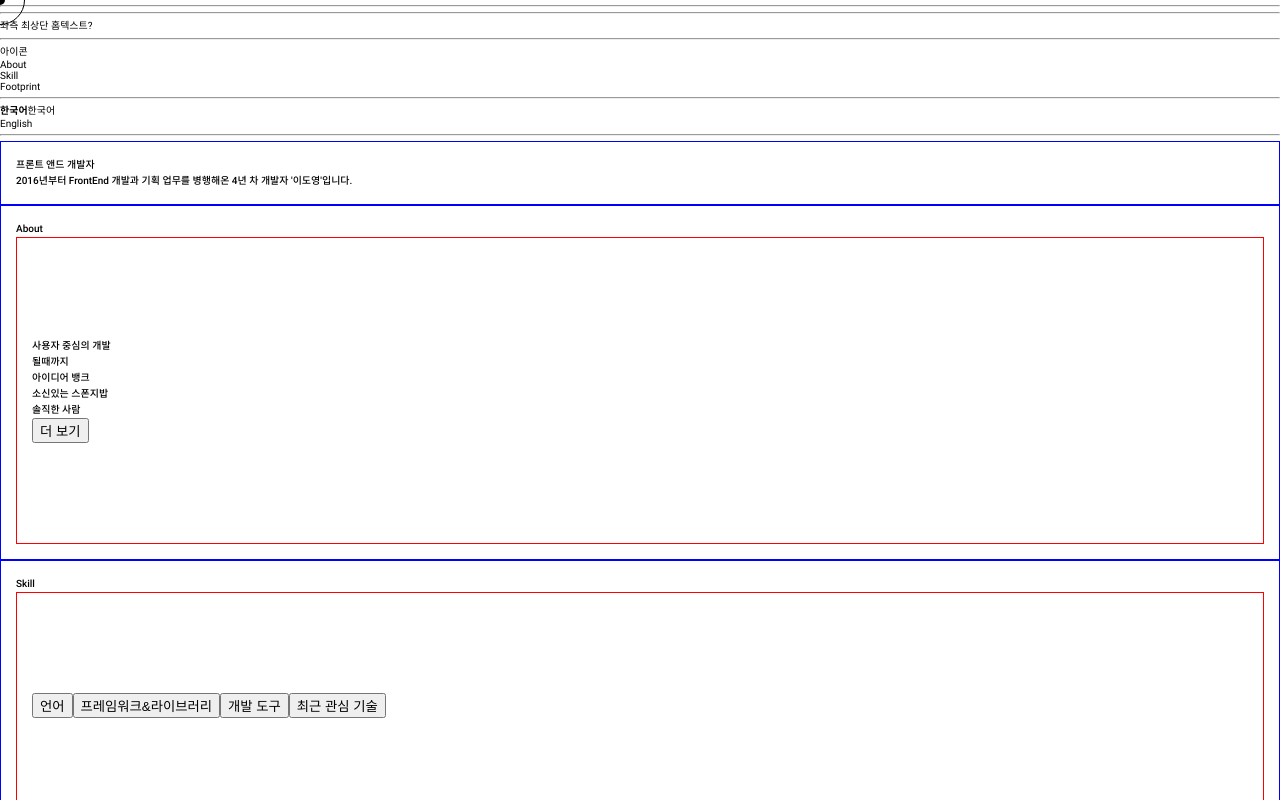
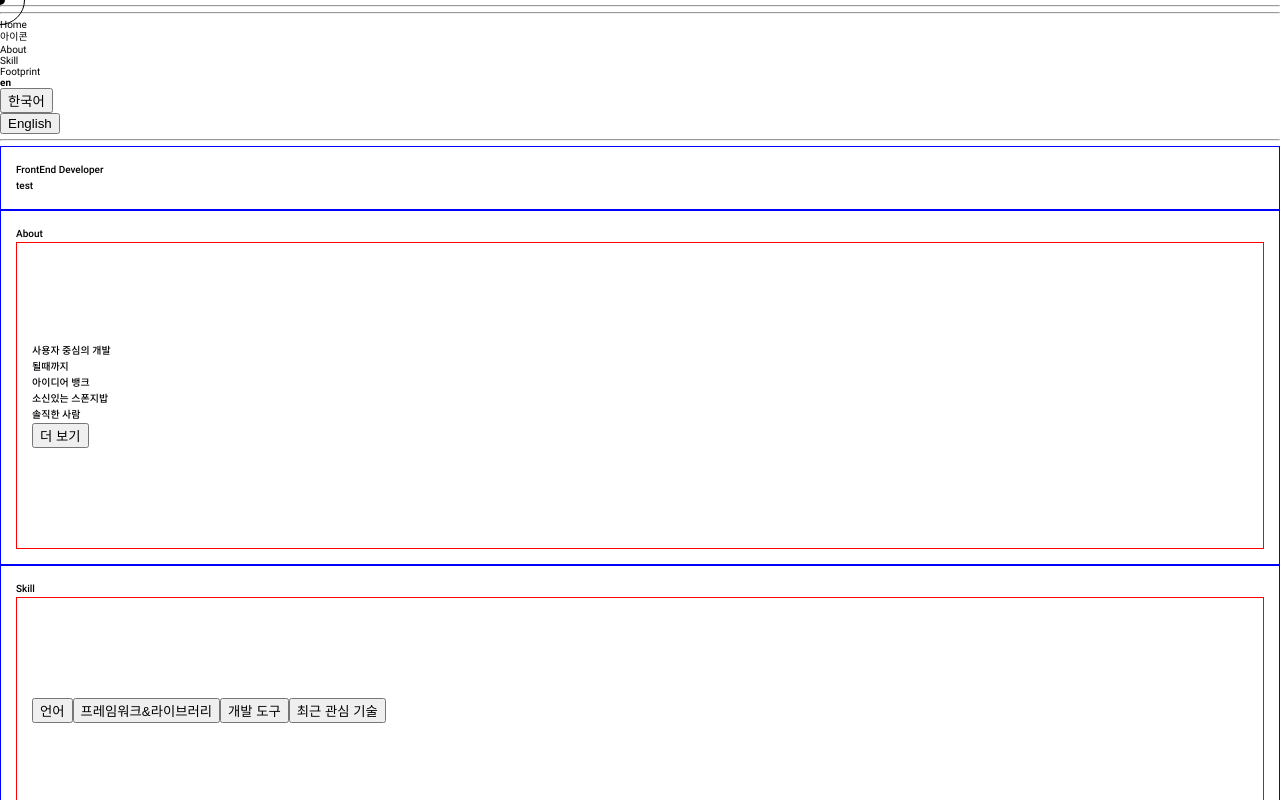
Before and after one commit to Lavignee/portfolio, a React (Vite) app: page / in a window 1280 px wide. Shown: the top 800 px of the page. Built offline with nearby package versions, Linux system fonts and the light colour scheme.

Commit message:
i18next 적용

```diff
--- /dev/null
+++ b/i18n.js
@@ -0,0 +1,30 @@
+import i18n from "i18next";
+import { initReactI18next } from "react-i18next";
+import en from "./src/static/languages/en.json";
+import ko from "./src/static/languages/ko.json";
+
+// the translations
+// (tip move them in a JSON file and import them)
+const resources = {
+  en: {
+    translation: en
+  },
+  ko: {
+    translation: ko
+  }
+};
+
+i18n
+  .use(initReactI18next) // passes i18n down to react-i18next
+  .init({
+    resources,
+    lng: "en",
+
+    keySeparator: false, // we do not use keys in form messages.welcome
+
+    interpolation: {
+      escapeValue: false // react already safes from xss
+    }
+  });
+
+export default i18n;
--- a/index.js
+++ b/index.js
@@ -1,7 +1,8 @@
 import React from 'react';
 import ReactDOM from 'react-dom';
-import { BrowserRouter } from 'react-router-dom'; // * BrowserRouter 불러오기
-import App from './src/App.js';
+import { BrowserRouter } from 'react-router-dom';
+import './i18n';
+import App from './src/App';
 
 ReactDOM.render(
   <BrowserRouter>
--- a/package.json
+++ b/package.json
@@ -9,10 +9,13 @@
   "dependencies": {
     "@babel/preset-env": "^7.11.5",
     "autoprefixer": "9.8.6",
+    "gsap": "^3.5.1",
+    "i18next": "^19.8.2",
     "postcss-modules": "^3.2.2",
     "posthtml-img-autosize": "^0.1.5",
     "react": "^16.8.3",
     "react-dom": "^16.13.1",
+    "react-i18next": "^11.7.3",
     "react-redux": "^7.2.1",
     "react-router-dom": "^5.2.0",
     "redux": "^2.0.0 || ^3.0.0 || ^4.0.0-0",
--- a/src/components/LanguageSelectors.js
+++ b/src/components/LanguageSelectors.js
@@ -1,27 +1,33 @@
-import React from 'react';
+import React, { useState } from 'react';
+import i18n from "i18next";
 
 const languages = [
   {
     id: 1,
     text: '한국어',
-    select: true
+    data: 'ko',
   },
   {
     id: 2,
     text: 'English',
-    select: false
+    data: 'en',
   },
 ];
 
 const LanguageSelectors = () => {
+  const [currentLanguages, setcurrentLanguages] = useState(i18n.language);
+
+  const changeLanguages = (e) => {
+    i18n.changeLanguage(e.target.dataset.lang)
+    setcurrentLanguages(e.target.value)
+  }
+
   return (
     <div>
+      <div><b>{currentLanguages}</b></div>
       {languages.map(languages => (
         <div key={languages.id}>
-          {languages.select && (
-            <span><b>{languages.text}</b></span>
-          )}
-          <span>{languages.text}</span>
+          <button onClick={(e) => changeLanguages(e)} data-lang={languages.data} value={languages.text}>{languages.text}</button>
         </div >
       ))
       }
--- a/src/components/Main.js
+++ b/src/components/Main.js
@@ -1,13 +1,14 @@
 import React from 'react';
 import Layout from '../composition/layout';
+import { Trans, withTranslation } from 'react-i18next';
 
 const Main = () => {
   return (
     <Layout className='card'>
-      <div>프론트 앤드 개발자</div>
-      <p>2016년부터 FrontEnd 개발과 기획 업무를 병행해온 4년 차 개발자 '이도영'입니다.</p>
+      <div><Trans i18nKey='greeting1'>프론트 앤드 개발자</Trans></div>
+      <p><Trans i18nKey='greeting2'>2016년부터 FrontEnd 개발과 기획 업무를 병행해온 4년 차 개발자 '이도영'입니다. </Trans></p>
     </Layout>
   )
 }
 
-export default Main;
+export default withTranslation("translations")(Main);
--- a/src/components/NavMenu.js
+++ b/src/components/NavMenu.js
@@ -1,4 +1,5 @@
 import React from 'react';
+import LanguageSelectors from '../components/LanguageSelectors';
 
 const menus = [
   {
@@ -28,6 +29,7 @@ const NavMenu = () => {
           // 분할후 메뉴등장?, 원형드래그로 등장?
         ))
         }
+        <LanguageSelectors />
       </div>
     </nav>
   )
--- a/src/containers/Header.js
+++ b/src/containers/Header.js
@@ -1,16 +1,12 @@
 import React from 'react';
 import { Link } from 'react-router-dom';
 import NavMenu from '../components/NavMenu';
-import LanguageSelectors from '../components/LanguageSelectors';
 
 function Header() {
   return (
     <header>
-      <Link to="/">좌측 최상단 홈텍스트?</Link>
-      <hr />
+      <Link to="/">Home</Link>
       <NavMenu />
-      <hr />
-      <LanguageSelectors />
     </header>
   );
 }
--- /dev/null
+++ b/src/static/languages/en.json
@@ -0,0 +1,4 @@
+{
+  "greeting1":"FrontEnd Developer",
+  "greeting2":"test"
+}
--- /dev/null
+++ b/src/static/languages/ko.json
@@ -0,0 +1,4 @@
+{
+  "greeting1":"프런트 앤드 개발자",
+  "greeting2":"2016년부터 FrontEnd 개발과 기획 업무를 병행해온 4년 차 개발자 '이도영'입니다."
+}
```
Also changed, not shown: 1 other file (tests, documents, lock files or other folders).
